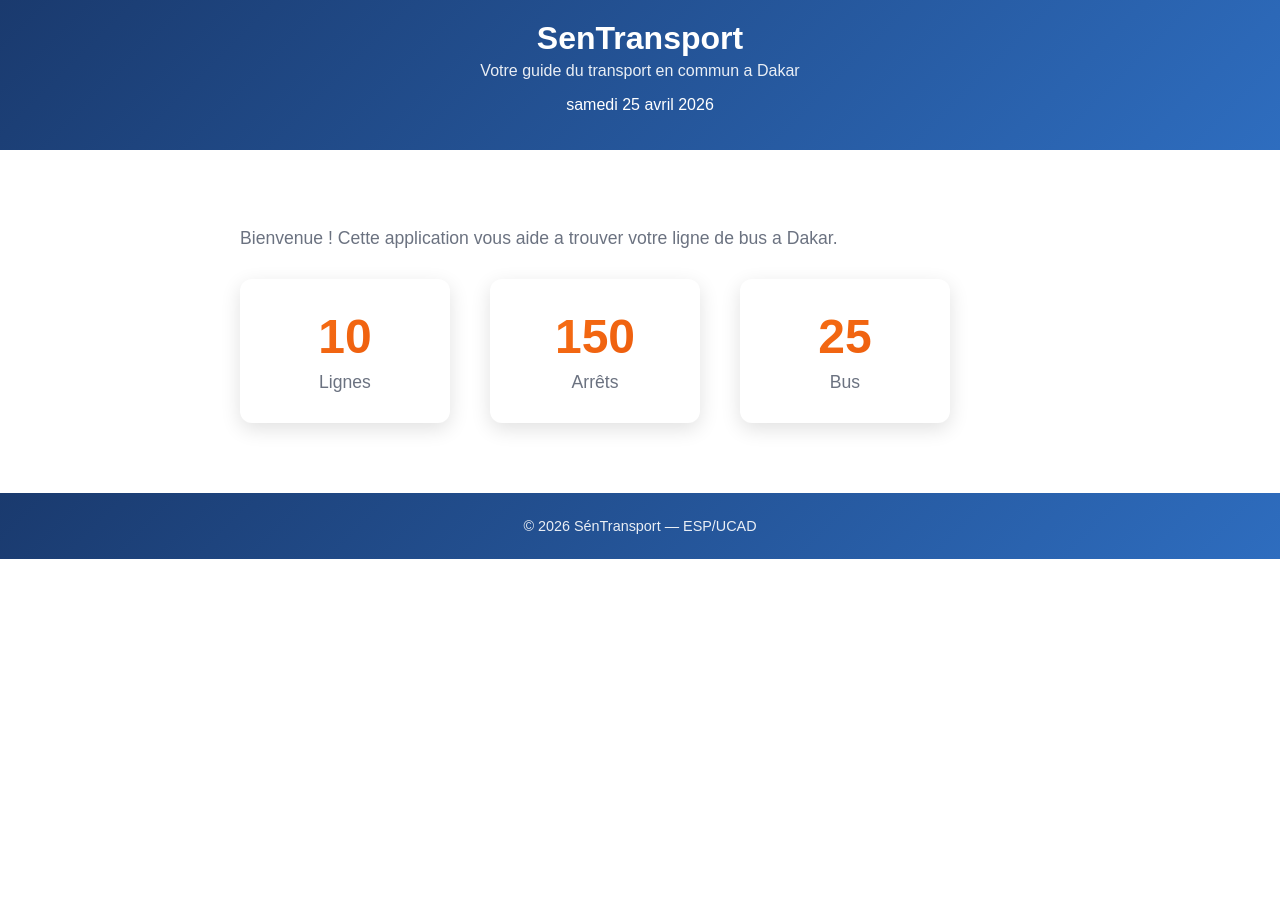
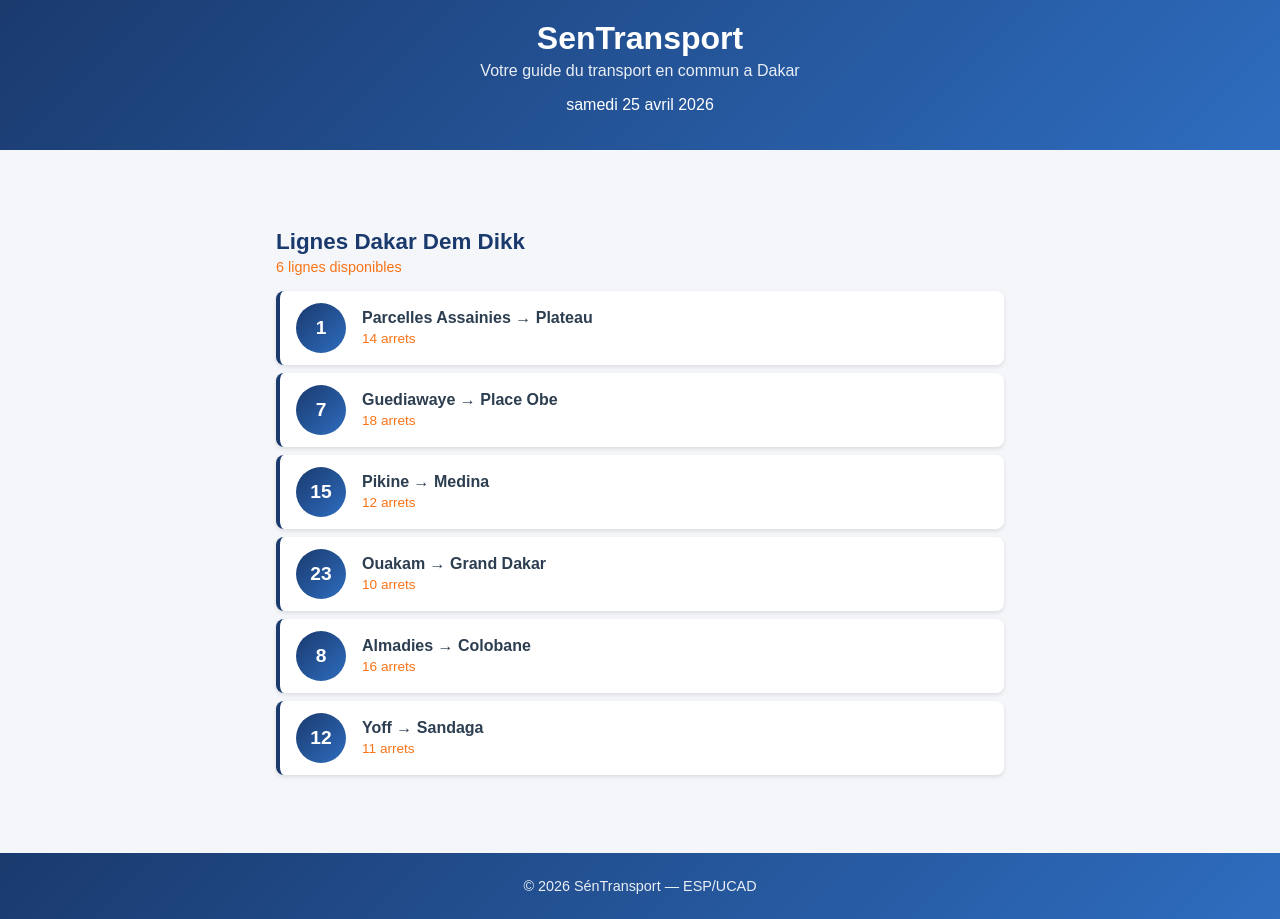
Before and after one commit to Medina05-cyber/sentransport, a React (Create React App) app: page / in a window 1280 px wide. Before the commit the page ends 800 px from the top, so only its background shows below. Built offline with nearby package versions, Linux system fonts and the light colour scheme.

Commit message:
Lab 2 : composants statiques LigneBus et ListeLignes

```diff
--- a/src/App.css
+++ b/src/App.css
@@ -1,24 +1,22 @@
 .App {
   font-family: Arial, sans-serif;
   min-height: 100vh;
+  background-color: #f5f6fa;
+  display: flex;
+  flex-direction: column;
 }
 
 .contenu {
   padding: 20px;
   max-width: 800px;
-  margin: 0 auto;
+  margin: 40px auto 0 auto;
+  width: 100%;
+  box-sizing: border-box;
+  flex: 1;
 }
-.statistiques {
-  display: flex;
-  gap: 20px;
-  margin-top: 30px;
+
+@media (max-width: 600px) {
+  .contenu {
+    padding: 12px;
+  }
 }
-.contenu p {
-  color: #6b7280;
-  font-size: 1.1rem;
-}
-.contenu {
-  padding: 20px;
-  max-width: 800px;
-  margin: 40px auto 0 auto;
-}
--- a/src/App.js
+++ b/src/App.js
@@ -1,20 +1,23 @@
 import './App.css';
 import Header from './Header';
+import ListeLigne from './ListeLigne';
 import Footer from './Footer';
-import Statistique from './Statistique';
 
 function App() {
+  const lignes = [
+    { id: 1, numero: "1", depart: "Parcelles Assainies", arrivee: "Plateau", arrets: 14 },
+    { id: 2, numero: "7", depart: "Guediawaye", arrivee: "Place Obe", arrets: 18 },
+    { id: 3, numero: "15", depart: "Pikine", arrivee: "Medina", arrets: 12 },
+    { id: 4, numero: "23", depart: "Ouakam", arrivee: "Grand Dakar", arrets: 10 },
+    { id: 5, numero: "8", depart: "Almadies", arrivee: "Colobane", arrets: 16 },
+    { id: 6, numero: "12", depart: "Yoff", arrivee: "Sandaga", arrets: 11 },
+  ];
+
   return (
     <div className="App">
       <Header />
       <main className="contenu">
-        <p>Bienvenue ! Cette application vous aide a trouver
-        votre ligne de bus a Dakar.</p>
-
-        <div className="statistiques">
-          <Statistique />
-        </div>
-
+        <ListeLigne lignes={lignes} />
       </main>
       <Footer />
     </div>
--- /dev/null
+++ b/src/LigneBus.css
@@ -0,0 +1,49 @@
+.ligne-bus {
+  display: flex;
+  align-items: center;
+  padding: 12px 16px;
+  margin: 8px 0;
+  background-color: #ffffff;
+  border-radius: 8px;
+  border-left: 4px solid #1a3a6e;
+  box-shadow: 0 2px 4px rgba(0, 0, 0, 0.1);
+  cursor: pointer;
+  transition: transform 0.2s, box-shadow 0.2s;
+}
+
+.ligne-bus:hover {
+  transform: translateX(4px);
+  box-shadow: 0 4px 8px rgba(234, 88, 12, 0.2);
+}
+
+.ligne-numero {
+  background: linear-gradient(135deg, #1a3a6e, #2e6dbf);
+  color: white;
+  font-weight: bold;
+  font-size: 1.2rem;
+  width: 50px;
+  height: 50px;
+  border-radius: 50%;
+  display: flex;
+  align-items: center;
+  justify-content: center;
+  margin-right: 16px;
+  flex-shrink: 0;
+}
+
+.ligne-info {
+  display: flex;
+  flex-direction: column;
+}
+
+.ligne-trajet {
+  font-size: 1rem;
+  font-weight: 600;
+  color: #2c3e50;
+}
+
+.ligne-arrets {
+  font-size: 0.85rem;
+  color: #f97316;
+  margin-top: 4px;
+}
--- /dev/null
+++ b/src/LigneBus.js
@@ -0,0 +1,17 @@
+import './LigneBus.css';
+
+function LigneBus({ numero, depart, arrivee, arrets }) {
+  return (
+    <div className="ligne-bus">
+      <div className="ligne-numero">{numero}</div>
+      <div className="ligne-info">
+        <span className="ligne-trajet">
+          {depart} → {arrivee}
+        </span>
+        <span className="ligne-arrets">{arrets} arrets</span>
+      </div>
+    </div>
+  );
+}
+
+export default LigneBus;
--- /dev/null
+++ b/src/ListeLigne.css
@@ -0,0 +1,16 @@
+.liste-lignes {
+  padding: 0 16px;
+}
+
+.liste-titre {
+  color: #1a3a6e;
+  font-size: 1.4rem;
+  margin-bottom: 4px;
+}
+
+.liste-description {
+  color: #f97316;
+  font-size: 0.9rem;
+  margin-top: 0;
+  margin-bottom: 16px;
+}
--- /dev/null
+++ b/src/ListeLigne.js
@@ -0,0 +1,24 @@
+import LigneBus from './LigneBus';
+import './ListeLigne.css';
+
+function ListeLignes({ lignes }) {
+  return (
+    <div className="liste-lignes">
+      <h2 className="liste-titre">Lignes Dakar Dem Dikk</h2>
+      <p className="liste-description">
+        {lignes.length} lignes disponibles
+      </p>
+      {lignes.map(ligne => (
+        <LigneBus
+          key={ligne.id}
+          numero={ligne.numero}
+          depart={ligne.depart}
+          arrivee={ligne.arrivee}
+          arrets={ligne.arrets}
+        />
+      ))}
+    </div>
+  );
+}
+
+export default ListeLignes;
```
